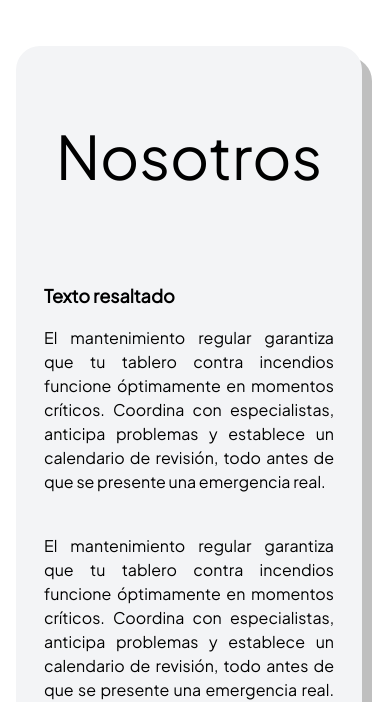
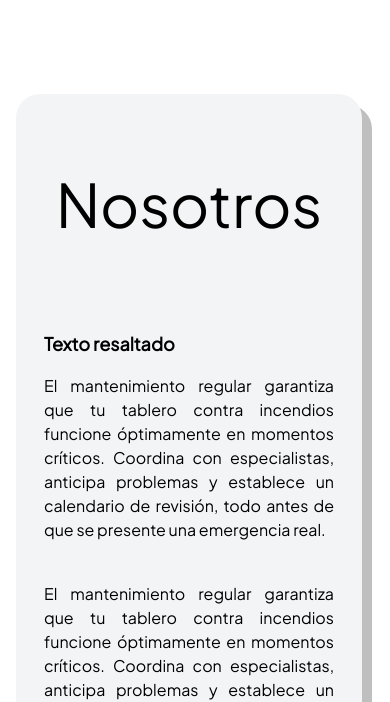
Before and after one commit to emiliacb/myxa-landing, a Next.js app: page / in a window 390 px wide. Shown: the part 862-1564 px from the top of the page. Built offline with nearby package versions, Linux system fonts and the light colour scheme.

Commit message:
updated padding for mobile

```diff
--- a/src/pages/index.jsx
+++ b/src/pages/index.jsx
@@ -27,7 +27,7 @@ export default function Home() {
         </section>
         <section
           id="nosotros"
-          className="flex min-h-screen max-w-[1200px] w-full flex-col items-center justify-center py-16 md:py-24"
+          className="flex min-h-screen max-w-[1200px] w-full flex-col items-center justify-center pt-28 md:py-24"
         >
           <Card title="Nosotros">
             <div className="flex flex-col md:flex-row gap-2">
@@ -56,7 +56,7 @@ export default function Home() {
         </section>
         <section
           id="mantenimiento"
-          className="flex min-h-screen max-w-[1200px] w-full flex-col items-center justify-center gap-16 py-16 md:py-24"
+          className="flex min-h-screen max-w-[1200px] w-full flex-col items-center justify-center gap-16 pt-28 md:py-24"
         >
           <Title contents={"Mantenimiento"} duration={90} delta={10} />
           <Card>
@@ -83,7 +83,7 @@ export default function Home() {
 
         <section
           id="instalaciones"
-          className="flex min-h-screen max-w-[1200px] w-full flex-col items-center justify-center gap-16 py-16 md:py-24"
+          className="flex min-h-screen max-w-[1200px] w-full flex-col items-center justify-center gap-16 pt-28 md:py-24"
         >
           <Title contents={"Instalaciones"} duration={90} delta={10}/>
           <Card>
```
